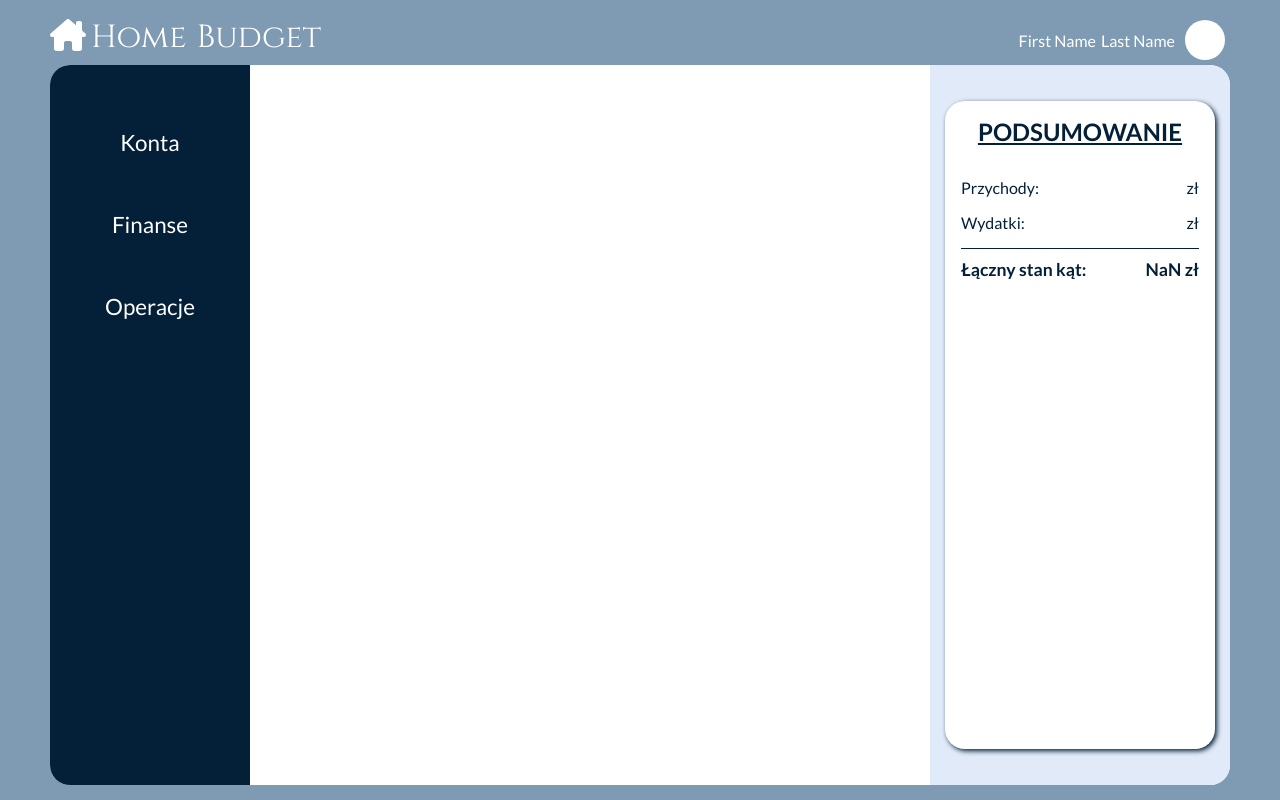
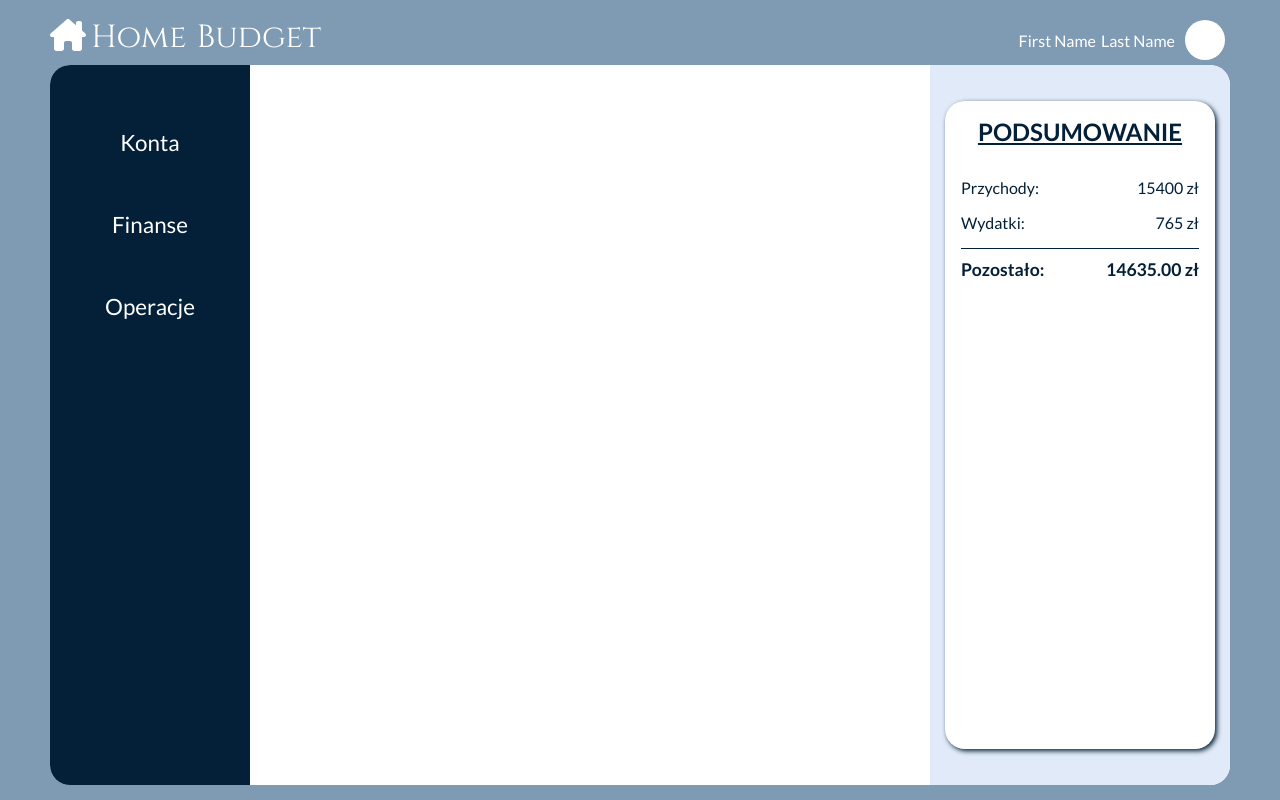
Before and after one commit to ZetaCentauri/BudgetApp, a React (Create React App) app in the folder budgetapp/: page /#/income in a window 1280 px wide. Before the commit this address led to /. Built offline with nearby package versions, Linux system fonts and the light colour scheme; data requests are answered from the project's data file.

Commit message:
Summary, total functions

```diff
--- a/budgetapp/src/database/db.json
+++ b/budgetapp/src/database/db.json
@@ -3,8 +3,6 @@
       {
         "id" : 201,
         "name": "Karol",
-        "jobs":["Praca1", "Praca2", "Praca3"],
-        "income" : [3900, 5000, 600],
         "year": 2022,
         "month": "may",
         "incomes" : [
@@ -25,9 +23,6 @@
         {
           "id" : 202,
           "name": "Marta",
-          "jobs":["Praca1", "Praca2"],
-          "income" : [3900, 600],
-          "year": 2022,
           "month": "may",
           "incomes" : [
             {
--- a/budgetapp/src/js/DataContext/DataContext.js
+++ b/budgetapp/src/js/DataContext/DataContext.js
@@ -7,6 +7,8 @@ export function DataProvider({children}) {
   const [incomeData, setIncomeData] = useState([])
   const [expensesData, setExpensesData] = useState([]);
   const [operationsData, setOperationsData] = useState([]);
+  const [totalIncome, setTotalIncome] = useState(0);
+  const [totalExpenses, setTotalExpenses] =useState(0);
 
   useEffect(() => {
         Promise.all ([
@@ -19,22 +21,45 @@ export function DataProvider({children}) {
                 setIncomeData(data1);
                 setExpensesData(data2);
                 setOperationsData(data3);
-
               });
 
       }, []);
 
+  useEffect(()=>{
+    calculateTotalIncome(incomeData);
+  },[incomeData]);
 
 
-  const membersIncomeArray = incomeData
-  .map(({ income }) => (income
-    .reduce((sum, item)=>sum+item)));
+  const calculateTotalIncome = (data) => {
+    const allIncomes = data.map((member)=>member.incomes);
+    const amounts = allIncomes.map((memberIncomes)=>memberIncomes.map(income=>income.amount));
+    if(amounts.length > 0) {
+      const mergedAmounts = amounts.reduce((array, element)=>[...array, ...element]);
+      const total = mergedAmounts.reduce((sum, income)=>sum+income);
+      setTotalIncome(total);
+      return total;
+    } else {
+      return 0;
+    }
+  }
 
-  const totalIncome = membersIncomeArray
-    .reduce((total, income)=>total+income, 0);
+  useEffect(()=>{
+    calculateTotalExpenses(operationsData);
+  },[operationsData]);
+
+  const calculateTotalExpenses = (data) => {
+    const operationsAmountArray = data.map(operation => operation.amount);
+    if (operationsAmountArray.length > 0) {
+      const total = operationsAmountArray.reduce((total, amount)=> total+amount);
+      setTotalExpenses(total);
+      return total;
+    } else {
+      return 0;
+    }
+  }
 
 
-      // function sumUpSubcategoryExpenses sums all operations in the corresponding Category or Subcategory
+  // function sumUpSubcategoryExpenses sums us all operations in the corresponding Category or Subcategory
   const sumUpSubcatExpenses = (catID, subCatID) => {
     if (operationsData.length > 0) {
       const filtered = subCatID ?
@@ -51,31 +76,18 @@ export function DataProvider({children}) {
     }
   }
 
-
-
-      // const subcategoryExpensesArray = expensesData.map(category=>category.expenses);
-
-      // const categoryExpensesArray = subcategoryExpensesArray
-      // .map(subcategoryExpenses=>subcategoryExpenses
-      // .reduce((sum, expense)=>sum+expense));
-
-      // const totalExpenses = categoryExpensesArray
-      // .reduce((sum, expense)=>sum+expense, 0);
-
-
-
-
   const value = {
       incomeData,
       expensesData,
       operationsData,
-      // totalExpenses,
-      // totalIncome,
+      totalExpenses,
+      totalIncome,
       // subcategoryExpensesArray,
       // categoryExpensesArray,
       // membersIncomeArray,
       modalType: 'ddd',
-      sumUpSubcatExpenses
+      sumUpSubcatExpenses,
+      calculateTotalIncome
   };
 
 
--- a/budgetapp/src/js/FinancesCard/ExpensesList.js
+++ b/budgetapp/src/js/FinancesCard/ExpensesList.js
@@ -5,9 +5,6 @@ import { useState, useEffect, useContext } from "react";
 import DataContext from '../DataContext/DataContext';
 
 const ExpensesList = () => {
-
-    // const [data, setData] = useState([]);
-
 
     const {expensesData} = useContext(DataContext);
 
--- a/budgetapp/src/js/FinancesCard/Subcategory.js
+++ b/budgetapp/src/js/FinancesCard/Subcategory.js
@@ -4,16 +4,12 @@ import { useContext, useEffect, useState } from "react";
 
 const SubCategory = ({subTitle, subcatID, catID}) => {
 
-
     const [amount, setAmount] = useState(0);
-
     const {sumUpSubcatExpenses} = useContext(DataContext);
-
 
     useEffect(()=>{
         setAmount(sumUpSubcatExpenses(catID, subcatID));
     }, []);
-
 
 return (
     <>
--- a/budgetapp/src/js/Summary/Summary.js
+++ b/budgetapp/src/js/Summary/Summary.js
@@ -3,9 +3,8 @@ import { useContext } from "react";
 
 const Summary = () => {
 
-const data = useContext(DataContext);
-const totalIncome = data.totalIncome;
-const totalExpenses = data.totalExpenses;
+const {totalIncome, totalExpenses} = useContext(DataContext);
+
 
 
 return (
@@ -20,7 +19,7 @@ return (
             <span>Wydatki:</span><span> {totalExpenses} zł</span>
         </div>
     </div>
-    <div className="summary__total summary__item"><span>Łączny stan kąt:</span><span> {(totalIncome - totalExpenses).toFixed(2)} zł</span></div>
+    <div className="summary__total summary__item"><span>Pozostało:</span><span> {(totalIncome - totalExpenses).toFixed(2)} zł</span></div>
     </div>
 </div>
 )
```
